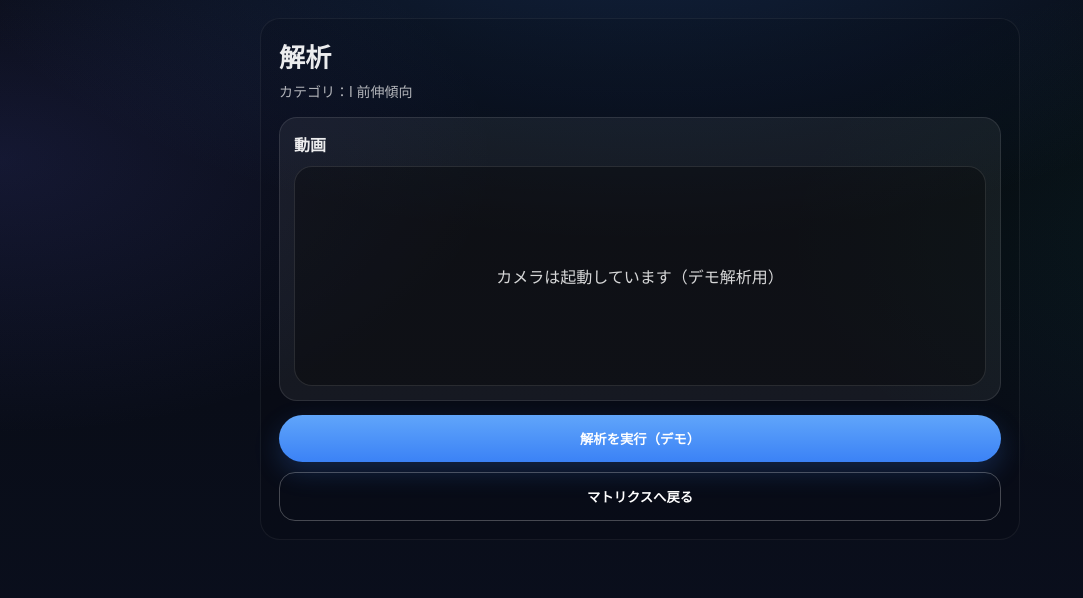
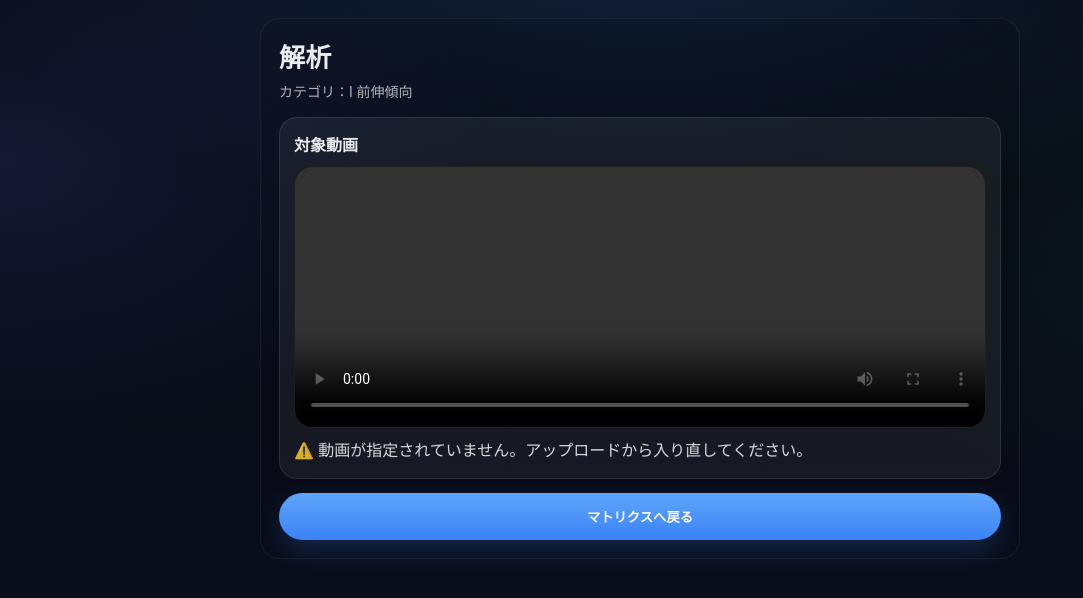
Before and after one commit to dousoukai86-source/batting-os, a Next.js app: page /analyze/1 in a window 1280 px wide. Shown: the top 598 px of the page, without its empty margins (0-1083 px from the left). Built offline with nearby package versions, Linux system fonts and the light colour scheme.

Commit message:
fix analyze server crash

```diff
--- a/src/app/analyze/AnalyzeClient.tsx
+++ b/src/app/analyze/AnalyzeClient.tsx
@@ -1,7 +1,7 @@
 "use client";
 
 import { useEffect, useMemo, useState } from "react";
-import { useRouter, useSearchParams } from "next/navigation";
+import { useRouter } from "next/navigation";
 import { getVideoObjectURL } from "@/lib/videoStore";
 
 type CatNum = 1 | 2 | 3 | 4;
@@ -10,70 +10,85 @@ function typeLabel(type: CatNum) {
   return type === 1 ? "Ⅰ 前伸傾向" : type === 2 ? "Ⅱ 前沈傾向" : type === 3 ? "Ⅲ 後伸傾向" : "Ⅳ 後沈傾向";
 }
 
-type MovieState =
-  | { kind: "live" }
-  | { kind: "video"; id: string; url: string }
-  | { kind: "loading"; msg: string }
-  | { kind: "error"; msg: string };
+// movie 形式:
+// 1) 直URL (http/https)
+// 2) video:<id>  ← Uploadから渡すやつ
+function resolveMovieSource(movie: string) {
+  const m = (movie ?? "").trim();
+  if (!m) return { kind: "none" as const };
 
-function parseMovieParam(raw: string | null) {
-  if (!raw) return { kind: "live" as const };
-  if (raw === "live-camera") return { kind: "live" as const };
-
-  // movie=video:<id>
-  if (raw.startsWith("video:")) {
-    const id = raw.slice("video:".length).trim();
-    if (id) return { kind: "video" as const, id };
+  if (m.startsWith("video:")) {
+    const id = m.slice("video:".length);
+    return { kind: "videoId" as const, id };
   }
 
-  return { kind: "live" as const };
+  // URLっぽいのはそのまま
+  if (m.startsWith("http://") || m.startsWith("https://")) {
+    return { kind: "url" as const, url: m };
   }
 
-export default function AnalyzeClient({ type }: { type: CatNum }) {
+  return { kind: "none" as const };
+}
+
+export default function AnalyzeClient({ type, movie }: { type: CatNum; movie: string }) {
   const router = useRouter();
-  const sp = useSearchParams();
+  const [err, setErr] = useState<string>("");
+  const [src, setSrc] = useState<string>(""); // <video src>
+  const [loading, setLoading] = useState(false);
 
-  const movieParam = sp.get("movie");
-  const parsed = useMemo(() => parseMovieParam(movieParam), [movieParam]);
+  const resolved = useMemo(() => resolveMovieSource(movie), [movie]);
 
-  const [movieState, setMovieState] = useState<MovieState>({ kind: "loading", msg: "読み込み中..." });
-
+  // ★重要：indexedDB/URL.createObjectURL 系はクライアントでしか動かさない
   useEffect(() => {
     let cancelled = false;
 
     async function run() {
-      if (parsed.kind === "live") {
-        setMovieState({ kind: "live" });
+      setErr("");
+      setSrc("");
+
+      if (resolved.kind === "none") {
+        setErr("動画が指定されていません。アップロードから入り直してください。");
         return;
       }
 
-      // video
-      setMovieState({ kind: "loading", msg: "保存動画を読み込み中..." });
-      const url = await getVideoObjectURL(parsed.id);
+      if (resolved.kind === "url") {
+        setSrc(resolved.url);
+        return;
+      }
 
+      if (resolved.kind === "videoId") {
+        setLoading(true);
+        try {
+          const url = await getVideoObjectURL(resolved.id);
           if (cancelled) return;
 
           if (!url) {
-        setMovieState({ kind: "error", msg: "動画が見つかりません（保存が失敗した可能性）" });
+            setErr("保存した動画が見つかりません。アップロードから撮り直してください。");
+            setLoading(false);
             return;
           }
 
-      setMovieState({ kind: "video", id: parsed.id, url });
+          setSrc(url);
+          setLoading(false);
+        } catch (e: any) {
+          if (cancelled) return;
+          setErr(e?.message ?? "動画の読み込みに失敗しました。");
+          setLoading(false);
+        }
+      }
     }
 
     run();
     return () => {
       cancelled = true;
     };
-  }, [parsed.kind, (parsed as any).id]);
-
-  const title = `カテゴリ：${typeLabel(type)}`;
+  }, [resolved]);
 
   return (
     <main>
       <div className="page">
         <div className="title">解析</div>
-        <div className="desc">{title}</div>
+        <div className="desc">カテゴリ：{typeLabel(type)}</div>
 
         <div
           style={{
@@ -84,38 +99,8 @@ export default function AnalyzeClient({ type }: { type: CatNum }) {
             border: "1px solid rgba(255,255,255,0.10)",
           }}
         >
-          <div style={{ fontWeight: 900, marginBottom: 10 }}>動画</div>
+          <div style={{ fontWeight: 900, marginBottom: 10 }}>対象動画</div>
 
-          {movieState.kind === "live" && (
-            <div
-              style={{
-                borderRadius: 18,
-                border: "1px solid rgba(255,255,255,0.12)",
-                background: "rgba(0,0,0,0.35)",
-                height: 220,
-                display: "grid",
-                placeItems: "center",
-                opacity: 0.9,
-              }}
-            >
-              カメラは起動しています（デモ解析用）
-            </div>
-          )}
-
-          {movieState.kind === "loading" && (
-            <div style={{ opacity: 0.9, lineHeight: 1.6 }}>
-              {movieState.msg}
-            </div>
-          )}
-
-          {movieState.kind === "error" && (
-            <div style={{ opacity: 0.95, lineHeight: 1.6 }}>
-              ⚠️ {movieState.msg}
-            </div>
-          )}
-
-          {movieState.kind === "video" && (
-            <>
           <div
             style={{
               borderRadius: 18,
@@ -125,45 +110,24 @@ export default function AnalyzeClient({ type }: { type: CatNum }) {
             }}
           >
             <video
-                  src={movieState.url}
+              src={src}
               controls
               playsInline
               preload="metadata"
               style={{
                 width: "100%",
-                    height: 220,
+                height: 260,
                 objectFit: "contain",
                 display: "block",
               }}
             />
           </div>
 
-              <div style={{ marginTop: 8, opacity: 0.75, fontSize: 12 }}>
-                movie: video:{movieState.id}
-              </div>
-            </>
-          )}
+          {loading && <div style={{ marginTop: 10, opacity: 0.9 }}>読み込み中...</div>}
+          {err && <div style={{ marginTop: 10, opacity: 0.9, lineHeight: 1.6 }}>⚠️ {err}</div>}
         </div>
 
-        {/* ここは“デモ解析”のまま置いておく（本実装に合わせて差し替えOK） */}
-        <button type="button" className="cta" style={{ marginTop: 14 }} onClick={() => router.push("/history")}>
-          解析を実行（デモ）
-        </button>
-
-        <button
-          type="button"
-          onClick={() => router.push("/matrix")}
-          style={{
-            width: "100%",
-            marginTop: 10,
-            background: "transparent",
-            border: "1px solid rgba(255,255,255,0.25)",
-            color: "#fff",
-            padding: "14px",
-            borderRadius: 16,
-            fontWeight: 800,
-          }}
-        >
+        <button type="button" className="cta" style={{ marginTop: 14 }} onClick={() => router.push("/matrix")}>
           マトリクスへ戻る
         </button>
       </div>
--- a/src/app/analyze/[type]/page.tsx
+++ b/src/app/analyze/[type]/page.tsx
@@ -1,4 +1,7 @@
 import AnalyzeClient from "../AnalyzeClient";
+
+export const runtime = "nodejs"; // 念のため
+export const dynamic = "force-dynamic"; // クエリ(movie)で変わるので
 
 type CatNum = 1 | 2 | 3 | 4;
 
@@ -6,16 +9,27 @@ function toCatNum(v: string): CatNum {
   const n = Number(v);
   if (n === 1 || n === 2 || n === 3 || n === 4) return n;
 
-  const s = v.toUpperCase();
+  const s = (v ?? "").toUpperCase();
   if (s === "I") return 1;
   if (s === "II") return 2;
   if (s === "III") return 3;
   if (s === "IV") return 4;
 
+  // 変なの来たら 1 に倒す（落とさない）
   return 1;
 }
 
-export default function Page({ params }: { params: { type: string } }) {
-  const cat = toCatNum(params.type);
-  return <AnalyzeClient type={cat} />;
+export default function Page({
+  params,
+  searchParams,
+}: {
+  params: { type: string };
+  searchParams?: { [key: string]: string | string[] | undefined };
+}) {
+  const type = toCatNum(params.type);
+
+  const movieRaw = searchParams?.movie;
+  const movie = Array.isArray(movieRaw) ? movieRaw[0] : movieRaw; // string | undefined
+
+  return <AnalyzeClient type={type} movie={movie ?? ""} />;
 }
```
Lines whose indentation alone changed are shown as unchanged.
